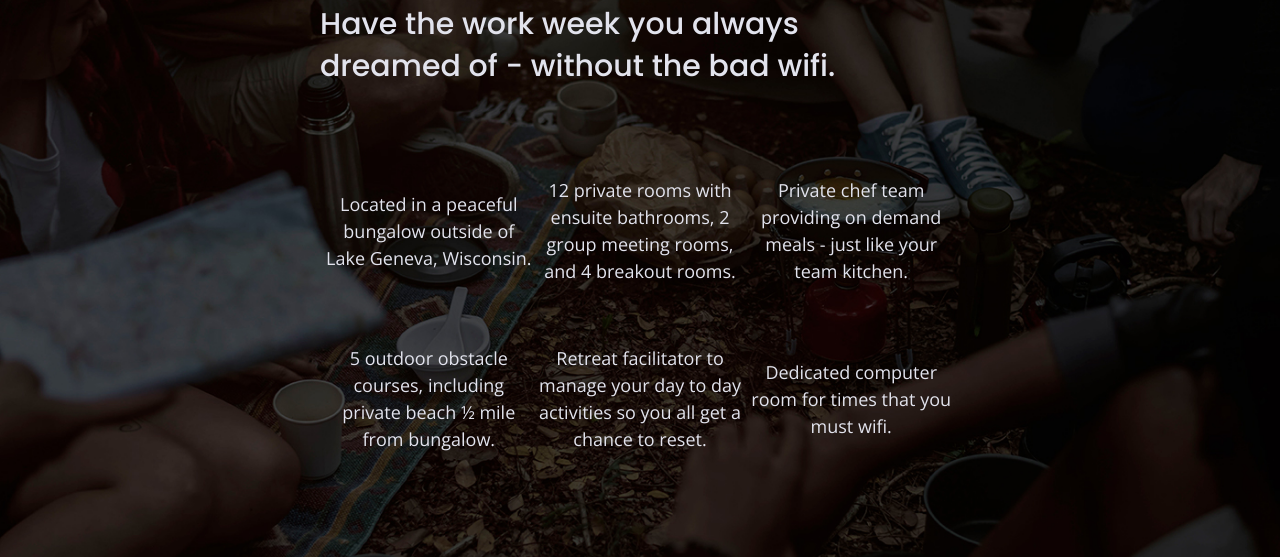
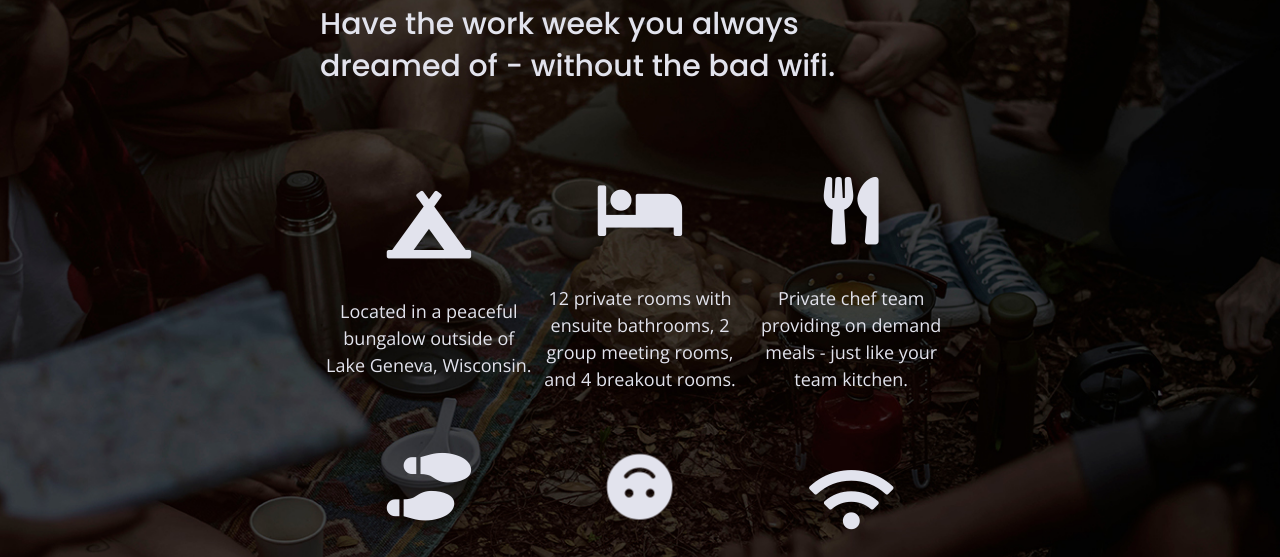
Before and after one commit to CoryRunn/unplugged-retreat, a plain HTML site: page index.html in a window 1280 px wide. Shown: the part 1238-1795 px from the top of the page. Drawn offline with nearby package versions, Linux system fonts and the light colour scheme.

Commit message:
Font awesome icons

```diff
--- a/css/main.css
+++ b/css/main.css
@@ -308,6 +308,11 @@ aside {
 .features p {
   margin: 0;
   text-align: center;
+}
+
+.features i {
+	font-size: 3.75em;
+        margin-bottom: 40px;
 }
 
 /**Reviews Section***/
--- a/index.html
+++ b/index.html
@@ -13,6 +13,9 @@
 
   <link rel="stylesheet" href="css/normalize.css">
   <link rel="stylesheet" href="css/main.css">
+
+  <!---Font Awesome---->
+  <link rel="stylesheet" href="https://use.fontawesome.com/releases/v5.13.0/css/all.css" integrity="sha384-Bfad6CLCknfcloXFOyFnlgtENryhrpZCe29RTifKEixXQZ38WheV+i/6YWSzkz3V" crossorigin="anonymous">
 
   <!-- Google Fonts -->
 <link href="https://fonts.googleapis.com/css?family=Open+Sans:400,700|Poppins:500,700" rel="stylesheet">
@@ -69,32 +72,44 @@
         <h2>Have the work week you always dreamed of - without the bad wifi.</h2>
         <div class="features-items">
           <article>
-            <p class="fontawesome-icon"></p>
+            <p class="fontawesome-icon">
+              <i class="fas fa-campground"></i>
+            </p>
             <p class="features-item-description">
               Located in a peaceful bungalow outside of Lake Geneva, Wisconsin.</p>
           </article>
           <article>
-            <p class="fontawesome-icon"></p>
+            <p class="fontawesome-icon">
+              <i class="fas fa-bed"></i>
+            </p>
             <p class="features-item-description">
               12 private rooms with ensuite bathrooms, 2 group meeting rooms, and 4 breakout rooms.</p>
           </article>
           <article>
-            <p class="fontawesome-icon"></p>
+            <p class="fontawesome-icon">
+              <i class="fas fa-utensils"></i>
+            </p>
             <p class="features-item-description">
               Private chef team providing on demand meals - just like your team kitchen.</p>
           </article>
           <article>
-            <p class="fontawesome-icon"></p>
+            <p class="fontawesome-icon">
+              <i class="fas fa-shoe-prints"></i>
+            </p>
             <p class="features-item-description">
               5 outdoor obstacle courses, including private beach ½ mile from bungalow.</p>
           </article>
           <article>
-            <p class="fontawesome-icon"></p>
+            <p class="fontawesome-icon">
+              <i class="fas fa-smile fa-spin"></i>
+            </p>
             <p class="features-item-description">
               Retreat facilitator to manage your day to day activities so you all get a chance to reset.</p>
           </article>
           <article>
-            <p class="fontawesome-icon"></p>
+            <p class="fontawesome-icon">
+              <i class="fas fa-wifi"></i>
+            </p>
             <p class="features-item-description">
               Dedicated computer room for times that you must wifi.</p>
           </article>
```
Also changed, not shown: about/index.html (+3 -0 lines), faq/index.html (+3 -0 lines).
